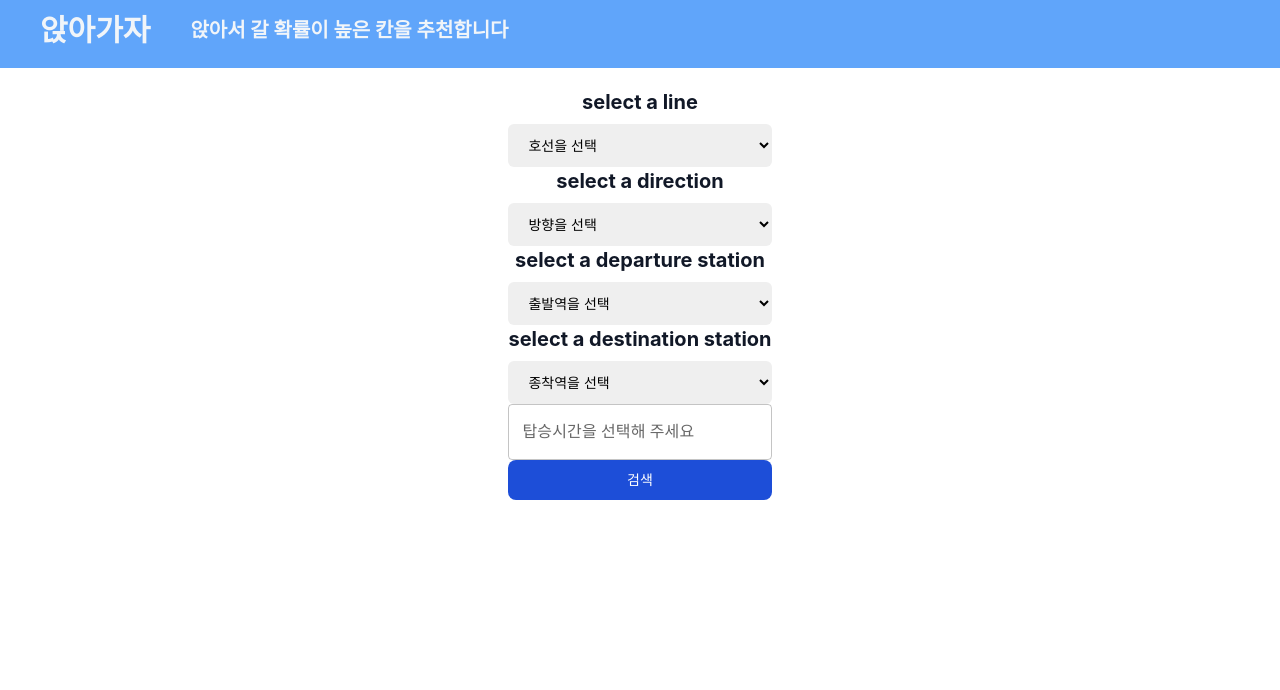
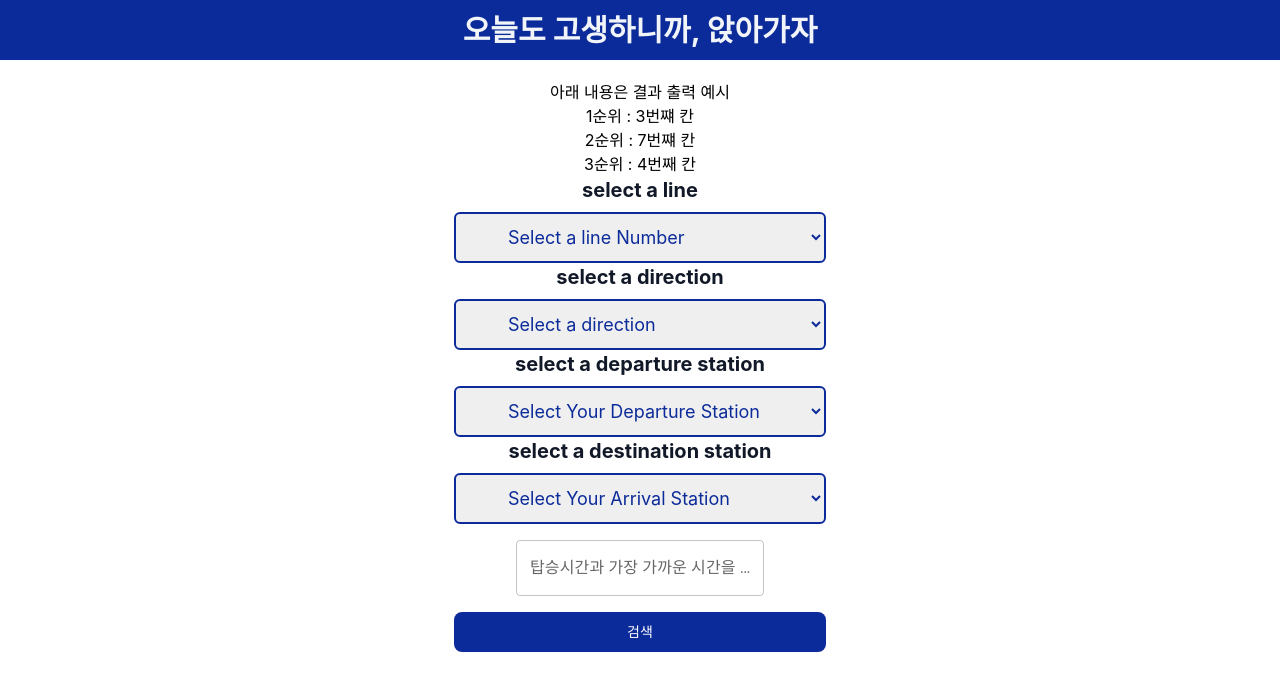
Before and after one commit to abichan99/soApplied2, a React (Create React App) app: page / in a window 1280 px wide. Shown: the top 690 px of the page. Built offline with nearby package versions, Linux system fonts and the light colour scheme.

Commit message:
add get request

```diff
--- a/package.json
+++ b/package.json
@@ -16,6 +16,7 @@
     "react": "^18.2.0",
     "react-dom": "^18.2.0",
     "react-scripts": "5.0.1",
+    "react-spinners": "^0.13.8",
     "tailwindcss": "^3.3.3",
     "web-vitals": "^2.1.4"
   },
@@ -47,7 +48,6 @@
   },
   "devDependencies": {
     "gh-pages": "^6.0.0",
-    "jest": "^27.5.1",
-    "react-loader-spinner": "^5.4.5"
+    "jest": "^27.5.1"
   }
 }
--- a/src/App.js
+++ b/src/App.js
@@ -1,22 +1,21 @@
 /* eslint-disable */
 
-import { useState } from 'react';
-import './App.css';
+import { useState } from "react";
+import "./App.css";
 
-import UserSelectionForm from './components/userSelectionForm';
+import UserSelectionForm from "./components/userSelectionForm";
+import ResultView from "./components/resultView";
 
 function App() {
   return (
     <div className="App">
-      <div className="Header flex justify-start pt-3 pb-5 mb-5 bg-blue-400 text-slate-100">
-        <h1 className="text-3xl font-bold px-10">
-          앉아가자
+      <div className="Header flex-wrap justify-start items-center  pt-3 pb-3 mb-5 bg-customText text-slate-100">
+        <h1 className="sm:text-lg md:text-xl lg:text-2xl xl:text-3xl font-bold px-10">
+          오늘도 고생하니까, 앉아가자
         </h1>
-        <h4 className="text-xl font-bold text-center mr-auto my-auto">
-          앉아서 갈 확률이 높은 칸을 추천합니다
-        </h4>
       </div>
-      <UserSelectionForm/>
+      <ResultView />
+      <UserSelectionForm />
     </div>
   );
 }
--- /dev/null
+++ b/src/components/resultView.js
@@ -0,0 +1,14 @@
+import React from "react";
+
+function ResultView() {
+  return (
+    <div>
+      <h1>아래 내용은 결과 출력 예시</h1>
+      <h1>1순위 : 3번쨰 칸</h1>
+      <h1>2순위 : 7번쨰 칸</h1>
+      <h1>3순위 : 4번째 칸</h1>
+    </div>
+  );
+}
+
+export default ResultView;
--- a/src/components/userSelectionForm.js
+++ b/src/components/userSelectionForm.js
@@ -1,53 +1,155 @@
-import React from 'react';
-import { LINES, INFO_EACH_LINE } from './subwayInfo';
-import { limitedDestinationList } from './funcs_js/limitDestinations';
-import { validateOptVals } from './funcs_js/validators';
-import { LocalizationProvider } from '@mui/x-date-pickers';
-import { AdapterDayjs } from '@mui/x-date-pickers/AdapterDayjs';
-import { TimePicker } from '@mui/x-date-pickers';
+import React from "react";
+import { LINES, INFO_EACH_LINE } from "./subwayInfo";
+import { limitedDestinationList } from "./funcs_js/limitDestinations";
+import { validateOptVals } from "./funcs_js/validators";
+import { LocalizationProvider } from "@mui/x-date-pickers";
+import { AdapterDayjs } from "@mui/x-date-pickers/AdapterDayjs";
+import { TimePicker } from "@mui/x-date-pickers";
 
 // 드롭다운 리스트 선택지 동적생성 시 사용하는 변수들
 export const DROPDOWN_LIST_VALS = {
   // 사용자에게 입력받을값: {label: 사용자에게 표시될 라벨, id: 생성될 코드 속 셀렉트 요소의 아이디, optInitVal: 선택지 디폴드값}
-    line: {label: "select a line", id: "line-list", optInitVal: "호선을 선택"},
-    direction: {label: "select a direction", id: "direction-list", optInitVal: "방향을 선택"},
-    departureStation: {label: "select a departure station", id: "departure-station-list", optInitVal: "출발역을 선택"},
-    destStation: {label: "select a destination station", id: "dest-station-list", optInitVal: "종착역을 선택"},
+  line: {
+    label: "select a line",
+    id: "line-list",
+    optInitVal: "Select a line Number",
+  },
+  direction: {
+    label: "select a direction",
+    id: "direction-list",
+    optInitVal: "Select a direction",
+  },
+  departureStation: {
+    label: "select a departure station",
+    id: "departure-station-list",
+    optInitVal: "Select Your Departure Station",
+  },
+  destStation: {
+    label: "select a destination station",
+    id: "dest-station-list",
+    optInitVal: "Select Your Arrival Station",
+  },
 };
 
 class UserSelectionForm extends React.Component {
-    render(){
+  constructor(props) {
+    super(props);
+    this.timePickerRef = React.createRef();
+    this.state = {
+      selectedTime: null,
+    }
+  }
+  returnSelectedTime = () => {
+    // refを使用してTimePickerコンポーネントにアクセス
+    const component = this.timePickerRef.current;
+    const time = component.children[1].children[0].value;
+    return time;
+  };
+  updateSelectedTime = (newTime) => {
+    this.setState({ selectedTime: newTime });
+  };
+  render() {
     return (
       <div>
         {/* 사용자 입력란 (template: https://flowbite.com/docs/components/forms/)*/}
-                <form className="inline-flex flex-col" method='get' onSubmit={e=>{ajaxAfterValidation(e)}}>
+        <form
+          className="inline-flex flex-col"
+          method="get"
+          onSubmit={(e) => {
+            this.ajaxAfterValidation(e);
+          }}
+        >
           {/* 선택된 호선과 방향에 따라 출발역,호선역 선택지를 동적으로 생성
                         출발역에 따라 도착역 선택지를 제한
                         submit시 값을 validate
                     1. 선택안된 부분이 있으면 에러*/}
-                    <DropdownList vals={DROPDOWN_LIST_VALS.line} options={LINES} onChangeMode={()=>{setOptionsByLine(document.getElementById(DROPDOWN_LIST_VALS.line.id).value)}}></DropdownList>
-                    <DropdownList vals={DROPDOWN_LIST_VALS.direction} options="" onChangeMode={()=>{setOptionsByDirection(document.getElementById(DROPDOWN_LIST_VALS.line.id).value, document.getElementById(DROPDOWN_LIST_VALS.direction.id).value)}}></DropdownList>
-                    <DropdownList vals={DROPDOWN_LIST_VALS.departureStation} options="" onChangeMode={()=>{setOptionsByDepartureStation(document.getElementById(DROPDOWN_LIST_VALS.line.id).value, document.getElementById(DROPDOWN_LIST_VALS.direction.id).value, document.getElementById(DROPDOWN_LIST_VALS.departureStation.id).value)}}></DropdownList>
-                    <DropdownList vals={DROPDOWN_LIST_VALS.destStation} options="" onChangeMode={()=>{}}></DropdownList>
+
+          <DropdownList
+            vals={DROPDOWN_LIST_VALS.line}
+            options={LINES}
+            onChangeMode={() => {
+              setOptionsByLine(
+                document.getElementById(DROPDOWN_LIST_VALS.line.id).value
+              );
+            }}
+          ></DropdownList>
+          <DropdownList
+            vals={DROPDOWN_LIST_VALS.direction}
+            options=""
+            onChangeMode={() => {
+              setOptionsByDirection(
+                document.getElementById(DROPDOWN_LIST_VALS.line.id).value,
+                document.getElementById(DROPDOWN_LIST_VALS.direction.id).value
+              );
+            }}
+          ></DropdownList>
+          <DropdownList
+            vals={DROPDOWN_LIST_VALS.departureStation}
+            options=""
+            onChangeMode={() => {
+              setOptionsByDepartureStation(
+                document.getElementById(DROPDOWN_LIST_VALS.line.id).value,
+                document.getElementById(DROPDOWN_LIST_VALS.direction.id).value,
+                document.getElementById(DROPDOWN_LIST_VALS.departureStation.id)
+                  .value
+              );
+            }}
+          ></DropdownList>
+          <DropdownList
+            vals={DROPDOWN_LIST_VALS.destStation}
+            options=""
+            onChangeMode={() => {}}
+          ></DropdownList>
           <LocalizationProvider dateAdapter={AdapterDayjs}>
-                        <TimePicker label="탑승시간을 선택해 주세요" minutesStep={1} id="time-picker"/>
+            <div className="py-4">
+              <TimePicker
+                ref={this.timePickerRef}
+                value={this.state.selectedTime}
+                onChange={this.updateSelectedTime}
+                label="탑승시간과 가장 가까운 시간을 선택해 주세요"
+                timeSteps={{ hours: 1, minutes: 10, seconds: 5 }}
+                ampm={false}
+                id="time-picker"
+              />
+            </div>
           </LocalizationProvider>
-                    <button type="submit" className="text-white bg-blue-700 hover:bg-blue-800 focus:ring-4 focus:outline-none focus:ring-blue-300 font-medium rounded-lg text-sm px-5 py-2.5 text-center dark:bg-blue-600 dark:hover:bg-blue-700 dark:focus:ring-blue-800">검색</button>
+          <button
+            type="submit"
+            className="text-white bg-customText hover:customText focus:ring-4
+            focus:outline-none focus:ring-blue-300 font-medium rounded-lg
+            text-sm px-5 py-2.5 text-center dark:customText
+            dark:hover:customText dark:focus:ring-blue-800"
+          >
+            {" "}
+            검색
+          </button>
         </form>
       </div>
     );
   }
+  // TODO: ajax리퀘스트구현하기
+  ajaxAfterValidation(e) {
+    e.preventDefault();
+    const time = this.returnSelectedTime().split(":");
+    const [h, m] = [time[0], time[1]];
+    const optValList = [
+      e.target.children[0].getElementsByTagName("select")[0].value, // 호선 선택값
+      e.target.children[1].getElementsByTagName("select")[0].value, // 방향 선택값
+      e.target.children[2].getElementsByTagName("select")[0].value, // 출발역 선택값
+      e.target.children[3].getElementsByTagName("select")[0].value, // 도착역 선택값
+    ];
+    const dataToSend = {
+      hour: h,
+      minute: m,
+      start: optValList[2] + "역", // 출발역 파라미터 값
+      end: optValList[3] + "역", // 도착역 파라미터 값
+      subwayLine: optValList[0], // 호선 파라미터 값
     }
-// TODO: ajax리퀘스트구현하기
-function ajaxAfterValidation(e) {
-    e.preventDefault();
-    console.log(document.getElementById("time-picker"));
-    const optValList = [e.target.children[0].getElementsByTagName("select")[0].value, e.target.children[1].getElementsByTagName("select")[0].value, e.target.children[2].getElementsByTagName("select")[0].value, e.target.children[3].getElementsByTagName("select")[0].value];
     // 입력치가 default값일때 입력값 미선택으로 간주, 애러
     const errMsg = ["호선", "방향", "승차역", "하차역"];
     for (let i = 0; i < optValList.length; i++) {
       const optVal = optValList[i];
-        if (optVal==="default") {
+      if (optVal === "default") {
         const selectElem = e.target.children[i].getElementsByTagName("select")[0];
         selectElem.setCustomValidity(errMsg[i] + "을 선택해 주세요");
         selectElem.reportValidity();
@@ -55,9 +157,24 @@ function ajaxAfterValidation(e) {
       }
     }
     // 입력치 검증
+
     if (!validateOptVals(optValList)) {
       window.alert("다시 선택해 주세요.");
       return;
+    }
+    const baseUrl = "http://localhost:3000/recommend"
+    const url = baseUrl+ "?hour="+dataToSend.hour+"&minute="+dataToSend.minute+
+                "&start="+dataToSend.start+"&end="+dataToSend.end+"&subwayLine="+dataToSend.subwayLine;
+    console.log(url)
+    fetch(url, {
+      method: "GET",
+    })
+    // TODO: 에이피아이랑 연결 되면 .then((response) => response)을 .then((response) => response.json())으로 바꾸기
+    .then((response) => response)
+    .then((data) => {
+      console.log("sfdfsfd");
+      // console.log("Data sent successfully:", data);
+    })
   }
 }
 /**
@@ -70,16 +187,28 @@ function DropdownList(props) {
   let optionsHTML = [];
   for (let i = 0; i < props.options.length; i++) {
     const opt = props.options[i];
-        optionsHTML.push(<option key={opt} value={opt}>{opt}</option>);
+    optionsHTML.push(
+      <option key={opt} value={opt}>
+        {opt}
+      </option>
+    );
   }
   return (
-        <div className="hs-dropdown relative inline-flex flex-col">
-            <label htmlFor="repeat-password" className="text-xl font-bold ck mb-2 text-gray-900 dark:text-white">{props.vals.label}</label>
-            <select id={props.vals.id} className="py-3 px-4 pr-9 block w-full border-gray-200 rounded-md text-sm focus:border-blue-500 focus:ring-blue-500 dark:bg-slate-900 dark:border-gray-700 dark:text-gray-400"
-                onChange={e=>{
+    <div className="w-full hs-dropdown relative inline-flex flex-col ">
+      <label
+        htmlFor="repeat-password"
+        className="text-xl font-bold ck mb-2 text-gray-900 dark:text-white"
+      >
+        {props.vals.label}
+      </label>
+      <select
+        id={props.vals.id}
+        className="py-3 px-10 sm:px-6 md:px-20 lg:px-30 xl:px-12 block border-2 border-customText rounded-md text-customText text-lg dark:border-customText dark:text-customText dark:bg-customBg"
+        onChange={(e) => {
           e.preventDefault();
           props.onChangeMode();
-            }}>
+        }}
+      >
         <option value="default">{props.vals.optInitVal}</option>
         {optionsHTML}
       </select>
@@ -101,7 +230,10 @@ function setOptionsByLine(line) {
   }
   const directionsSelectedLine = INFO_EACH_LINE[line].directions;
   createOptionsHTML(directionSelecElemID, directionsSelectedLine);
-    removeExceptDefaultOption([DROPDOWN_LIST_VALS.departureStation.id, DROPDOWN_LIST_VALS.destStation.id])
+  removeExceptDefaultOption([
+    DROPDOWN_LIST_VALS.departureStation.id,
+    DROPDOWN_LIST_VALS.destStation.id,
+  ]);
 }
 /**
  * 선택된 호선과 방향에 맞는 역 선택지를 생성, 하차역 선택지를 디폴트값만 남겨놓고 삭제
@@ -114,7 +246,7 @@ function setOptionsByDirection(line, direction) {
   const departureStationSelectElemID = DROPDOWN_LIST_VALS.departureStation.id;
   const destinationStationSelectElemID = DROPDOWN_LIST_VALS.destStation.id;
   // 방향이 선택되지 않앗거나 값이 무효할 시 탑승역 선택지를 디폴트값만 남겨놓고 삭제
-    if (directionList===undefined) {
+  if (directionList === undefined) {
     removeExceptDefaultOption([departureStationSelectElemID]);
     return;
   } else if (!directionList.includes(direction)) {
@@ -130,10 +262,10 @@ function setOptionsByDepartureStation(line, direction, departureStation) {
   const destinationStationSelectElemID = DROPDOWN_LIST_VALS.destStation.id;
   const stationList = INFO_EACH_LINE[line].stations[direction];
   // 출발역 선택되지 않앗거나 값이 무효할 시 하차역 선택지를 디폴트값만 남겨놓고 삭제
-    if (stationList===undefined) {
+  if (stationList === undefined) {
     removeExceptDefaultOption([destinationStationSelectElemID]);
     return;
-    } else if(!stationList.includes(departureStation)) {
+  } else if (!stationList.includes(departureStation)) {
     removeExceptDefaultOption([destinationStationSelectElemID]);
     return;
   }
@@ -158,16 +290,24 @@ function removeExceptDefaultOption(elemIDlist) {
 function createOptionsHTML(selectElemID, optionList) {
   const selectElem = document.getElementById(selectElemID);
   const defaultOptVal = selectElem.firstChild.textContent;
-    let optionsHTML = ""+'<option value="default">'+defaultOptVal+"</option>";
+  let optionsHTML =
+    // eslint-disable-next-line no-useless-concat
+    "" + '<option value="default">' + defaultOptVal + "</option>";
   // 선택지html생성
   for (let i = 0; i < optionList.length; i++) {
     const optVal = optionList[i];
-        optionsHTML += "<option key="+optVal+" value="+optVal+">"+optVal+"</option>";
+    optionsHTML +=
+      "<option key=" + optVal + " value=" + optVal + ">" + optVal + "</option>";
   }
-    selectElem.innerHTML=optionsHTML;
+  selectElem.innerHTML = optionsHTML;
 }
 function clearValidityMsg() {
-    const selectElems = [document.getElementById(DROPDOWN_LIST_VALS.line.id), document.getElementById(DROPDOWN_LIST_VALS.direction.id), document.getElementById(DROPDOWN_LIST_VALS.departureStation.id), document.getElementById(DROPDOWN_LIST_VALS.destStation.id)];
+  const selectElems = [
+    document.getElementById(DROPDOWN_LIST_VALS.line.id),
+    document.getElementById(DROPDOWN_LIST_VALS.direction.id),
+    document.getElementById(DROPDOWN_LIST_VALS.departureStation.id),
+    document.getElementById(DROPDOWN_LIST_VALS.destStation.id),
+  ];
   for (let i = 0; i < selectElems.length; i++) {
     const selectElem = selectElems[i];
     selectElem.setCustomValidity("");
```
Also changed, not shown: tailwind.config.js (+7 -2 lines), 1 other file (tests, documents, lock files or other folders). Lines whose indentation alone changed are shown as unchanged.
